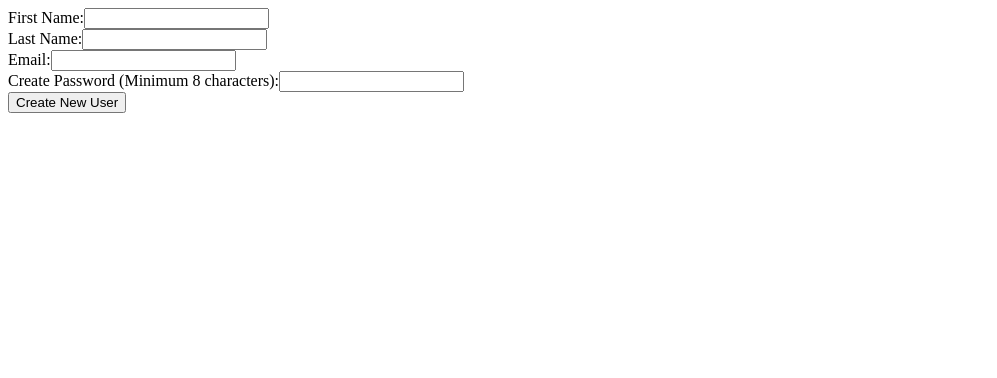
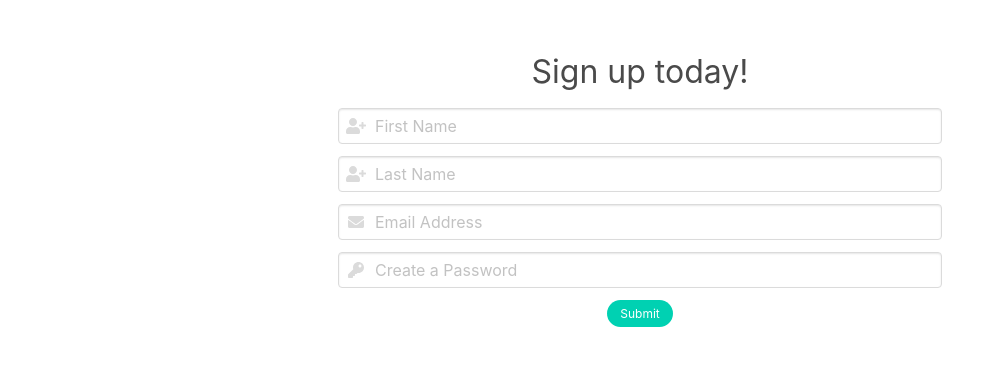
Before and after one commit to 1904-cpu-projects/partyParrots, a React app: page / in a window 1280 px wide. Shown: the whole page, without its empty margins (0-997 px from the left). Built offline with nearby package versions, Linux system fonts and the light colour scheme.

Commit message:
added form styling

```diff
--- a/public/index.html
+++ b/public/index.html
@@ -9,8 +9,9 @@
       name="description"
       content="Grace Shopper is a fullstack e-commerce site completed for Fullstack Academy."
     />
-    <link rel="stylesheet" href="style.css" />
+    <link rel="stylesheet" href="https://cdnjs.cloudflare.com/ajax/libs/bulma/0.7.5/css/bulma.css" />
     <script src="main.js" defer></script>
+    <script defer src="https://use.fontawesome.com/releases/v5.3.1/js/all.js"></script>
     <title>Grace Shopper</title>
   </head>
   <body>
--- a/src/components/App.js
+++ b/src/components/App.js
@@ -3,8 +3,12 @@ import CreateUser from './CreateUser';
 
 export default function App() {
     return (
-        <div>
-            <CreateUser />
-        </div>
+        <section className = "section">
+            <div className = "columns is-centered" >
+                <div className = "column is-half" >
+                    <CreateUser />
+                </div>
+            </div>
+        </section>
     )
 }
--- a/src/components/CreateUser.js
+++ b/src/components/CreateUser.js
@@ -39,19 +39,61 @@ class CreateUser extends Component{
     render() {
         return (
             <form onSubmit = {this.handleSubmit}>
-                 <label>First Name:</label>
-                    <input type = 'text' name = 'firstName' value = {this.state.firstName} onChange = {this.handleChange}/><br/>
-                 <label>Last Name:</label>
-                    <input type = 'text' name = 'lastName' value = {this.state.lastName} onChange = {this.handleChange}/><br/>
-                 <label>Email:</label>
-                    <input type = 'text' name = 'email' value = {this.state.email} onChange = {this.handleChange}/><br/>
-                 <label>Create Password (Minimum 8 characters):</label>
-                    <input type="password" name="password" value = {this.state.password} minLength="8" required onChange={this.handleChange}/><br/>
-                <button type = 'submit'>Create New User</button>
+
+                <div className = "field is-centered">
+                    <div className = "has-text-centered">
+                        <label className = "is-size-3">Sign up today!</label>
+                    </div>
+                </div>
+
+                <div className = "field">
+                    <div className = "control has-icons-left">
+                        <input className = "input" type = 'text' name = 'firstName' value = {this.state.firstName} onChange = {this.handleChange} placeholder="First Name"/>
+                        <span className="icon is-small is-left">
+                            <i className="fas fa-user-plus"></i>
+                        </span>
+                    </div>
+                </div>
+
+                <div className = "field">
+                    <div className="control has-icons-left">
+                        <input className = "input" type = 'text' name = 'lastName' value = {this.state.lastName} onChange = {this.handleChange} placeholder="Last Name"/>
+                        <span className="icon is-small is-left">
+                            <i className="fas fa-user-plus"></i>
+                        </span>
+                    </div>
+                </div>
+
+
+                <div className = "field">
+                    <div className="control has-icons-left">
+                        <input className = "input" type = 'email' name = 'email' value = {this.state.email} onChange = {this.handleChange} placeholder="Email Address"/>
+                        <span className="icon is-small is-left">
+                            <i className="fas fa-envelope"></i>
+                        </span>
+                    </div>
+                </div>
+
+
+                <div className = "field">
+                    <div className="control has-icons-left">
+                        <input className = "input" type="password" name="password" value = {this.state.password} onChange={this.handleChange} placeholder="Create a Password"/>
+                        <span className="icon is-small is-left">
+                            <i className="fas fa-key"></i>
+                        </span>
+                    </div>
+                </div>
+
+                <div className = "field">
+                    <div className = "has-text-centered">
+                    <button className = "button is-rounded is-small is-centered is-primary" type = 'submit'>Submit</button>
+                    </div>
+                </div>
+
             </form>
         )
     }
 
 }
 
-export default connect( null, null )( CreateUser );
+export default connect( null, null )( CreateUser )
```
